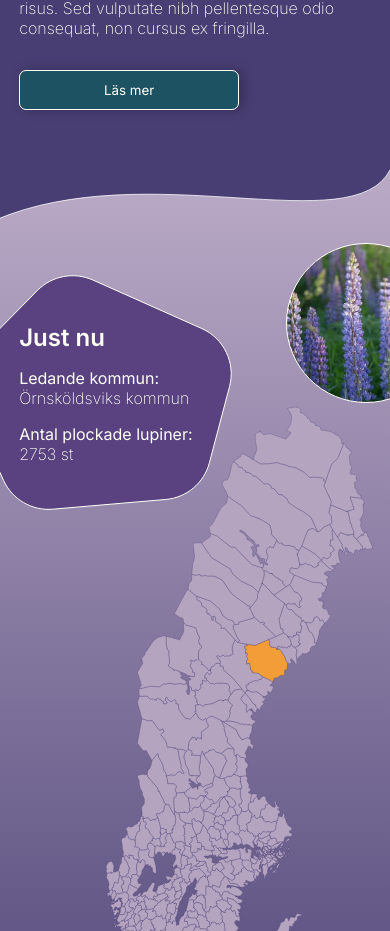
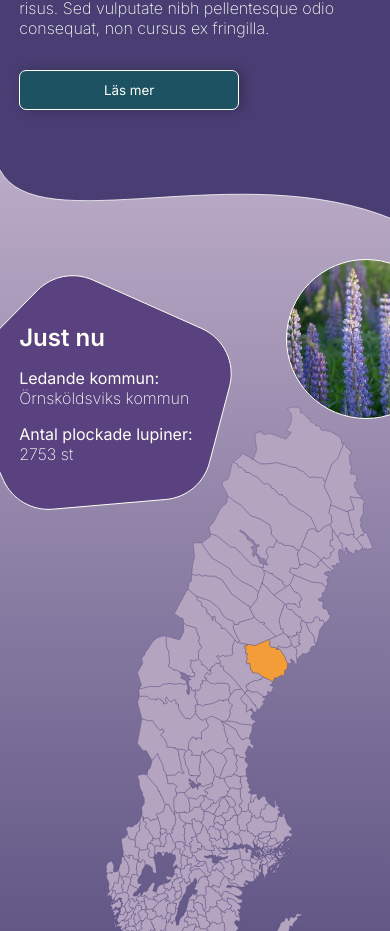
Before and after one commit to CarolineVarsaga/lupinkampen, a React (Vite) app in the folder client/: page /#/ in a window 390 px wide. Shown: the part 847-1778 px from the top of the page. Built offline with nearby package versions, Linux system fonts and the light colour scheme.

Commit message:
📱 responsive design

```diff
--- a/client/src/styles/components/home/_map-section.scss
+++ b/client/src/styles/components/home/_map-section.scss
@@ -13,15 +13,21 @@
   @include lg {
     @include padding-left-right(4rem, 4rem);
     margin-bottom: 4rem;
+    min-height: 1200px;
   }
 
   .svg-wave-bottom {
     position: absolute;
     top: -2rem;
     left: 0;
+    transform: rotateY(180deg);
 
     @include md {
-      top: -4.7rem;
+      top: -4.8rem;
+    }
+
+    @include lg {
+      top: -5.5rem;
     }
   }
 
@@ -31,18 +37,21 @@
     border: 1px solid $text-white-shell;
     border-radius: 50%;
     position: absolute;
-    top: 5rem;
+    top: 6rem;
     right: -3.5rem;
     background-image: url('/assets/lupine-field-640.webp');
     background-size: cover;
 
     @include md {
-      right: 8rem;
-      top: 6rem;
+      top: 8rem;
+      height: 12rem;
+      width: 12rem;
     }
 
     @include lg {
-      top: 12rem;
+      top: 0rem;
+      height: 20rem;
+      width: 20rem;
     }
   }
 
@@ -53,6 +62,7 @@
 
     @include lg {
       top: 10rem;
+      margin-left: 7rem;
     }
 
     @include xl {
@@ -68,6 +78,7 @@
 
     @include lg {
       top: 13rem;
+      margin-left: 11rem;
     }
 
     @include xl {
@@ -90,7 +101,7 @@
     }
 
     @include lg {
-      top: 55%;
+      top: 57%;
     }
 
   }
```
